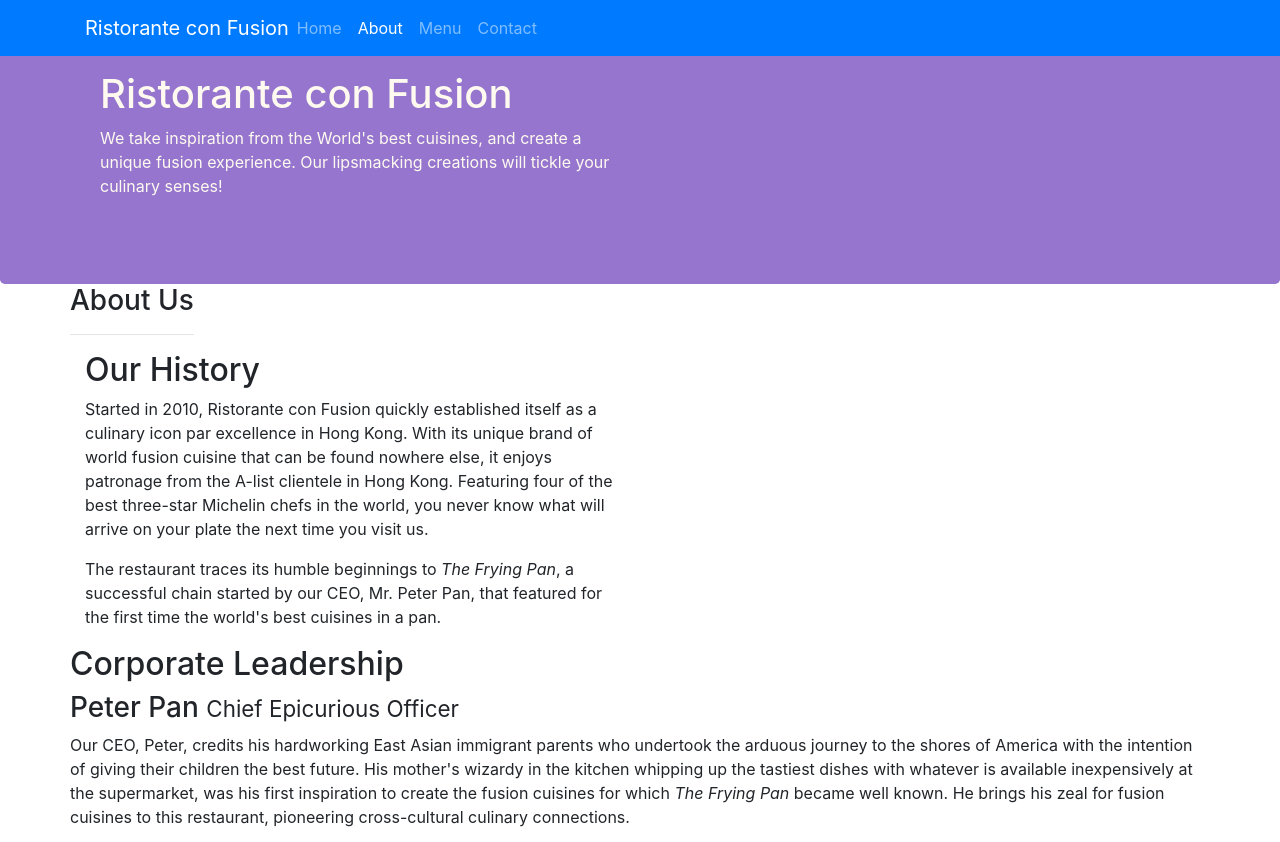
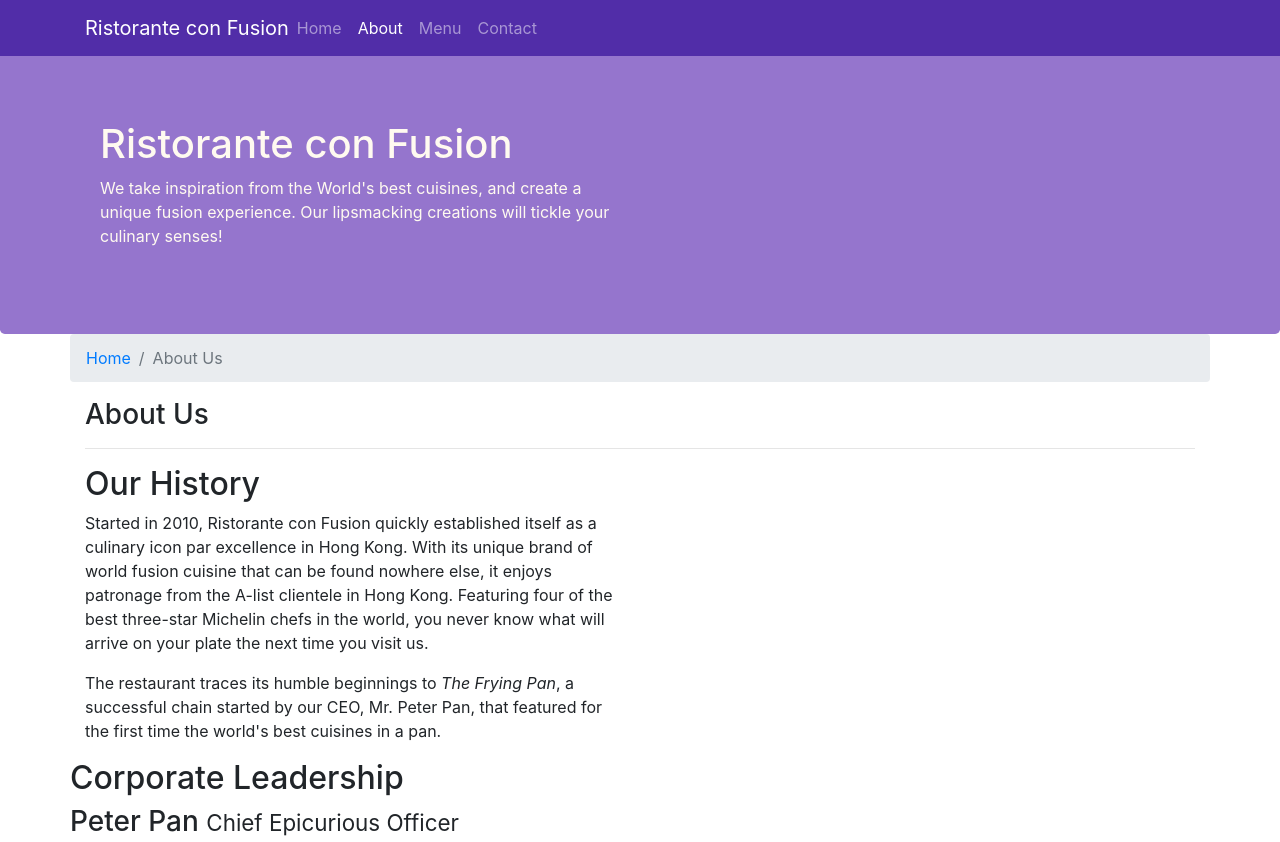
Before and after one commit to BekyH/conf, a website: page aboutus.html in a window 1280 px wide. Shown: the top 842 px of the page. Drawn offline with nearby package versions, Linux system fonts and the light colour scheme.

Commit message:
modification

```diff
--- a/aboutus.html
+++ b/aboutus.html
@@ -14,7 +14,7 @@
 </head>
 
 <body>
-        <nav class="navbar navbar-dark navbar-expand-sm bg-primary fixed-top">
+        <nav class="navbar navbar-dark navbar-expand-sm fixed-top">
         <div class="container">
                 <button class="navbar-toggler" type="button" data-toggle="collapse" data-target="#Navbar">
                         <span class="navbar-toggler-icon"></span>
@@ -49,7 +49,12 @@
 
     <div class="container">
         <div class="row">
-            <div>
+            <ol class="col-12 breadcrumb">
+                <li class="breadcrumb-item"><a href="./index.html">Home</a></li>
+                <li class="breadcrumb-item active">About Us</li>
+
+            </ol>
+            <div class="col-12">
                <h3>About Us</h3>
                <hr>
             </div>
--- a/css/styles.css
+++ b/css/styles.css
@@ -25,3 +25,12 @@ address{
     margin:0px;
     color:#0f0f0f;
 }
+body{
+    padding: 50px 0px 0px 0px;
+    z-index: 0;
+
+}
+.navbar-dark{
+    background-color: #512DA8;
+
+}
```
Also changed, not shown: index.html (+1 -1 lines).
